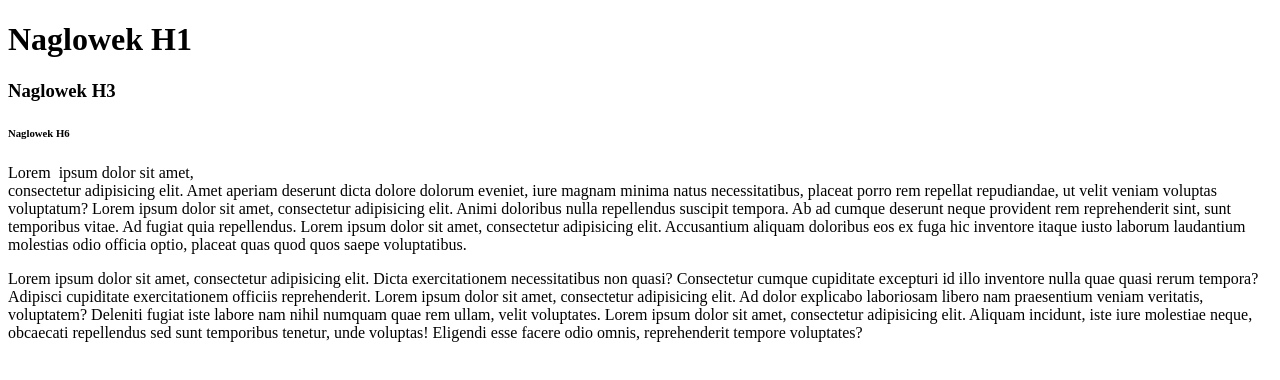
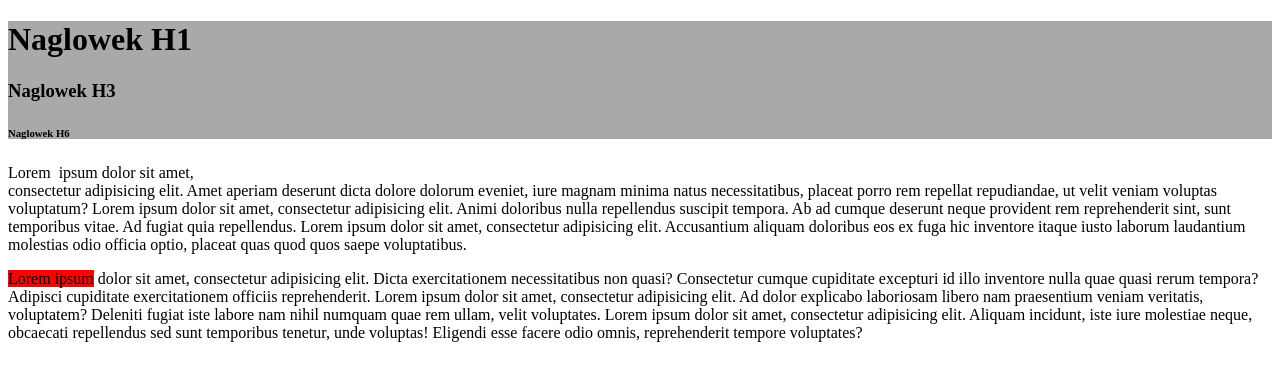
Before and after one commit to BartoszKlocek/html-css, a plain HTML site: page index.html in a window 1280 px wide. Drawn offline with Linux system fonts and the light colour scheme.

Commit message:
zadanie3

```diff
--- a/index.html
+++ b/index.html
@@ -10,9 +10,11 @@
     <title>Kurs html</title>
 </head>
 <body>
+<div style="background-color: darkgray">
 <h1>Naglowek H1</h1>
 <h3>Naglowek H3</h3>
 <h6>Naglowek H6</h6>
+</div>
 <p> Lorem&nbsp; ipsum dolor sit amet,<br/> consectetur adipisicing elit. Amet aperiam deserunt dicta dolore dolorum
     eveniet, iure
     magnam minima natus necessitatibus, placeat porro rem repellat repudiandae, ut velit veniam voluptas voluptatum?
@@ -21,7 +23,7 @@
     ipsum dolor sit amet, consectetur adipisicing elit. Accusantium aliquam doloribus eos ex fuga hic inventore itaque
     iusto laborum laudantium molestias odio officia optio, placeat quas quod quos saepe voluptatibus.</p>
 
-<p>Lorem ipsum dolor sit amet, consectetur adipisicing elit. Dicta exercitationem necessitatibus non quasi? Consectetur
+<p> <span style="background-color: red">Lorem ipsum</span> dolor sit amet, consectetur adipisicing elit. Dicta exercitationem necessitatibus non quasi? Consectetur
     cumque cupiditate excepturi id illo inventore nulla quae quasi rerum tempora? Adipisci cupiditate exercitationem
     officiis reprehenderit. Lorem ipsum dolor sit amet, consectetur adipisicing elit. Ad dolor explicabo laboriosam
     libero nam praesentium veniam veritatis, voluptatem? Deleniti fugiat iste labore nam nihil numquam quae rem ullam,
```
Also changed, not shown: 1 other file.
